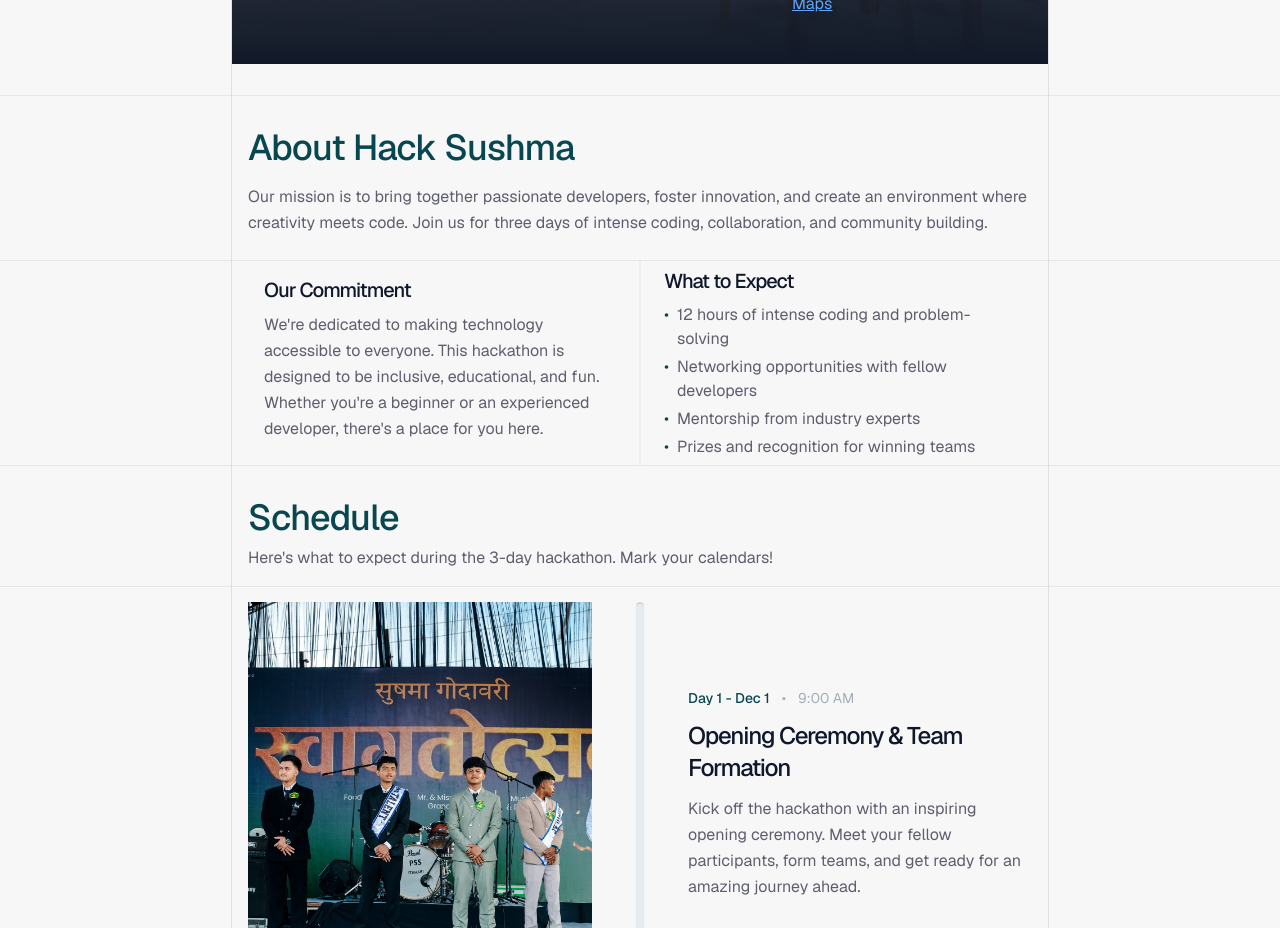
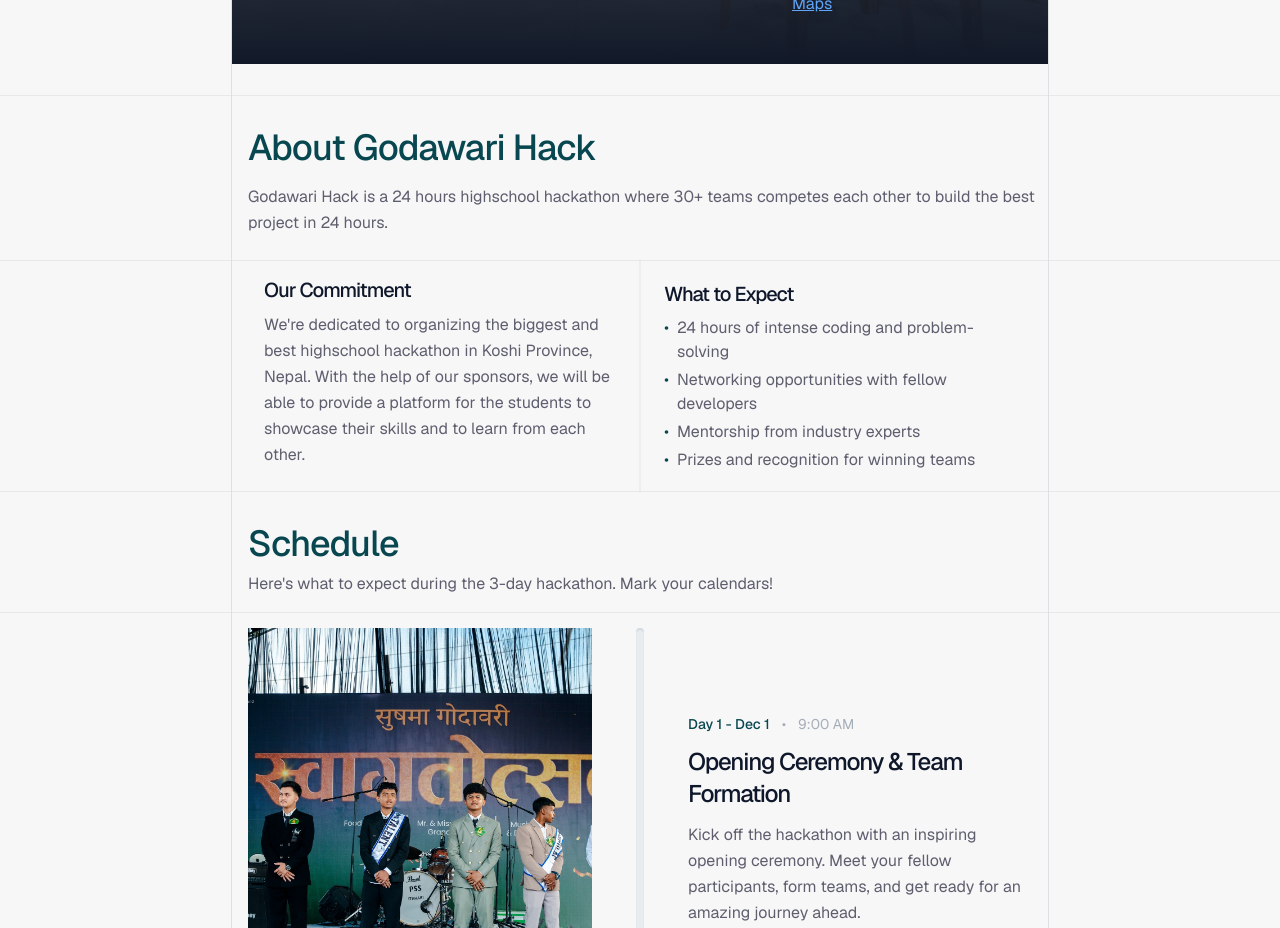
Before and after one commit to Manish-Tamang/godawarihacks, a Next.js app: page / in a window 1280 px wide. Shown: the part 3100-4028 px from the top of the page. Built offline with nearby package versions, Linux system fonts and the light colour scheme.

Commit message:
feat: update About section to reflect Godawari Hack details and mission

```diff
--- a/app/components/About.tsx
+++ b/app/components/About.tsx
@@ -7,13 +7,11 @@ export function About() {
   return (
     <div className="space-y-4 -mt-8">
       <h2 className="text-[#084750] ml-4 text-balance text-left text-3xl font-medium leading-10 tracking-tight md:text-4xl">
-        About Hack Sushma
+        About Godawari Hack
       </h2>
       <div className="space-y-6">
         <p className="text-left ml-4 text-text-secondary leading-relaxed">
-          Our mission is to bring together passionate developers, foster innovation,
-          and create an environment where creativity meets code. Join us for three
-          days of intense coding, collaboration, and community building.
+          Godawari Hack is a 24 hours highschool hackathon where 30+ teams competes each other to build the best project in 24 hours.
         </p>
         <GridWrapper className="mt-8">
           <div className="grid grid-cols-1 md:grid-cols-2 gap-8 md:gap-12 relative mx-auto max-w-5xl px-4 md:px-8">
@@ -22,9 +20,7 @@ export function About() {
             <div className="space-y-2 flex flex-col mt-4 mb-6 justify-center">
               <h3 className="text-xl font-semibold text-text-primary">Our Commitment</h3>
               <p className="text-text-secondary leading-relaxed">
-                We&apos;re dedicated to making technology accessible to everyone. This hackathon
-                is designed to be inclusive, educational, and fun. Whether you&apos;re a beginner
-                or an experienced developer, there&apos;s a place for you here.
+                We&apos;re dedicated to organizing the biggest and best highschool hackathon in Koshi Province, Nepal. With the help of our sponsors, we will be able to provide a platform for the students to showcase their skills and to learn from each other.
               </p>
             </div>
 
@@ -33,7 +29,7 @@ export function About() {
               <ul className="space-y-1 text-text-secondary">
                 <li className="flex items-start">
                   <span className="text-[#084750] mr-2">•</span>
-                  <span>12 hours of intense coding and problem-solving</span>
+                  <span>24 hours of intense coding and problem-solving</span>
                 </li>
                 <li className="flex items-start">
                   <span className="text-[#084750] mr-2">•</span>
```
